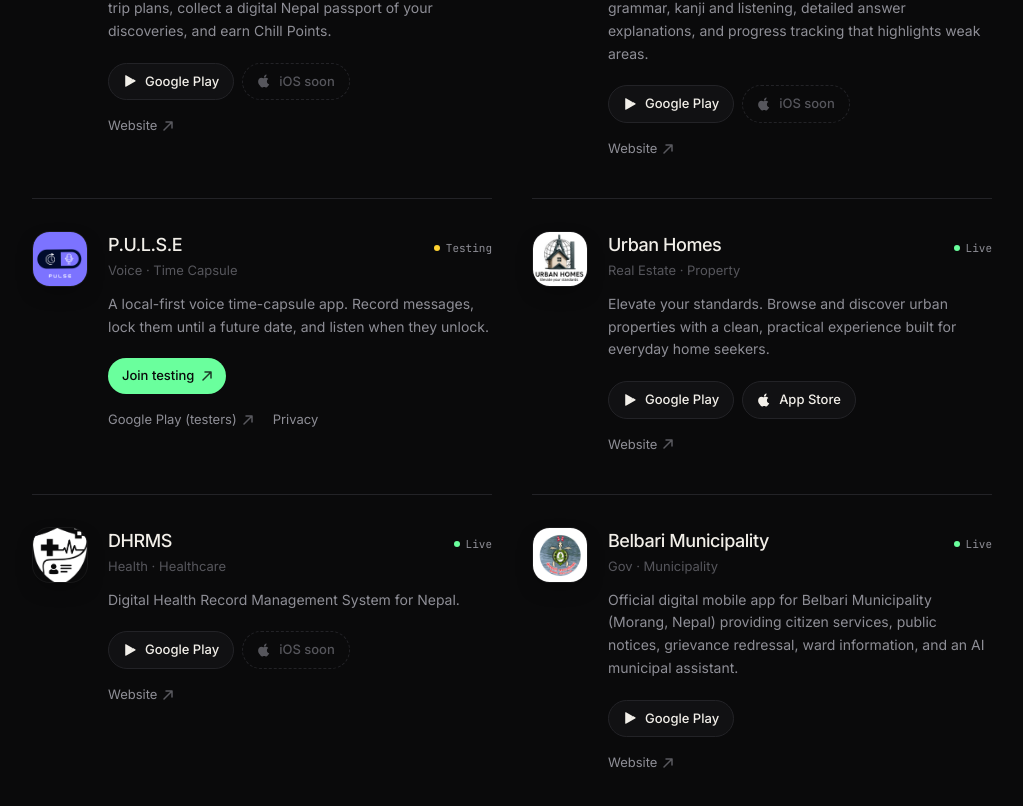
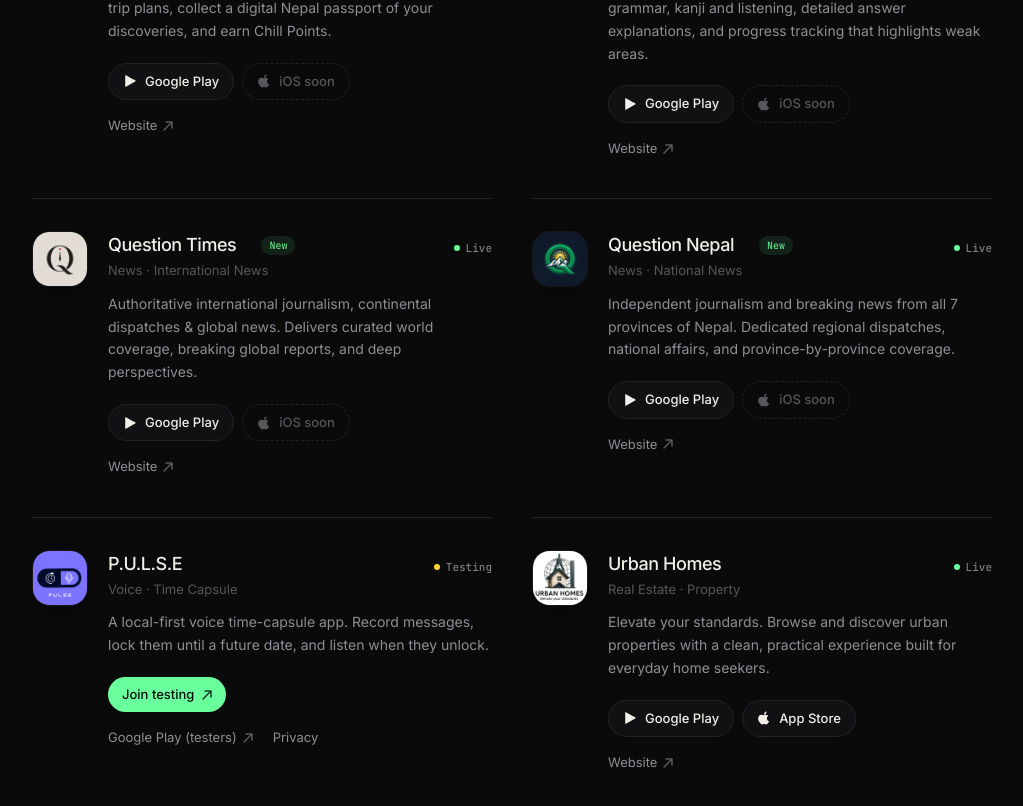
Before and after one commit to 4bhisheksharma/app-portfolio, a React (Vite) app: page / in a window 1280 px wide. Shown: the part 1004-1810 px from the top of the page, without its empty margins (128-1151 px from the left). Built offline with nearby package versions, Linux system fonts and the light colour scheme.

Commit message:
feat: add Question Times and Question Nepal news apps with newspaper icon and updated numbering

```diff
--- a/src/components/apps/AppIcon.tsx
+++ b/src/components/apps/AppIcon.tsx
@@ -173,6 +173,26 @@
         <circle cx="16" cy="12" r="3" fill="currentColor" />
       </>
     ),
+    newspaper: (
+      <>
+        <path
+          d="M4 22h16a2 2 0 0 0 2-2V4a2 2 0 0 0-2-2H8a2 2 0 0 0-2 2v16a2 2 0 0 1-2 2Zm0 0a2 2 0 0 1-2-2v-9c0-1.1.9-2 2-2h2"
+          stroke="currentColor"
+          strokeWidth="2"
+          strokeLinecap="round"
+          strokeLinejoin="round"
+          fill="none"
+        />
+        <path
+          d="M18 14h-8m8-4h-8m8 8h-4"
+          stroke="currentColor"
+          strokeWidth="2"
+          strokeLinecap="round"
+          strokeLinejoin="round"
+          fill="none"
+        />
+      </>
+    ),
   }
 
   return (
--- a/src/data/apps.ts
+++ b/src/data/apps.ts
@@ -66,8 +66,40 @@
     iosComingSoon: true,
   },
   {
+    id: 'question-times',
+    number: '05',
+    tag: 'News',
+    category: 'International News',
+    name: 'Question Times',
+    description:
+      'Authoritative international journalism, continental dispatches & global news. Delivers curated world coverage, breaking global reports, and deep perspectives.',
+    icon: 'newspaper',
+    status: 'live',
+    isNew: true,
+    iconImage: '/apps/question-times.png',
+    playStoreUrl: 'https://play.google.com/store/apps/details?id=com.illuminati.questiontimes.app',
+    websiteUrl: 'https://www.questiontimes.info/',
+    iosComingSoon: true,
+  },
+  {
+    id: 'question-nepal',
+    number: '06',
+    tag: 'News',
+    category: 'National News',
+    name: 'Question Nepal',
+    description:
+      'Independent journalism and breaking news from all 7 provinces of Nepal. Dedicated regional dispatches, national affairs, and province-by-province coverage.',
+    icon: 'newspaper',
+    status: 'live',
+    isNew: true,
+    iconImage: '/apps/question-nepal.png',
+    playStoreUrl: 'https://play.google.com/store/apps/details?id=com.illuminati.questionnepal.app',
+    websiteUrl: 'https://www.questionnepal.info/',
+    iosComingSoon: true,
+  },
+  {
     id: 'pulse',
-    number: '05',
+    number: '07',
     tag: 'Voice',
     category: 'Time Capsule',
     name: 'P.U.L.S.E',
@@ -82,7 +114,7 @@
   },
   {
     id: 'urban-homes',
-    number: '06',
+    number: '08',
     tag: 'Real Estate',
     category: 'Property',
     name: 'Urban Homes',
@@ -99,7 +131,7 @@
   },
   {
     id: 'dhrms',
-    number: '07',
+    number: '09',
     tag: 'Health',
     category: 'Healthcare',
     name: 'DHRMS',
@@ -115,7 +147,7 @@
   },
   {
     id: 'belbari-municipality',
-    number: '08',
+    number: '10',
     tag: 'Gov',
     category: 'Municipality',
     name: 'Belbari Municipality',
@@ -130,7 +162,7 @@
   },
   {
     id: 'sanskar-vastu-compass',
-    number: '09',
+    number: '11',
     tag: 'Vastu',
     category: 'Compass',
     name: 'Sanskar Vastu Compass',
@@ -146,7 +178,7 @@
   },
   {
     id: 'git-mosaic',
-    number: '10',
+    number: '12',
     tag: 'Widget',
     category: 'Home Screen Widget',
     name: 'Git Mosaic',
@@ -163,7 +195,7 @@
   },
   {
     id: 'find-the-imposter',
-    number: '11',
+    number: '13',
     tag: 'Party Game',
     category: 'Social Deduction',
     name: 'Find The Imposter',
@@ -178,7 +210,7 @@
   },
   {
     id: 'hisab-khata',
-    number: '12',
+    number: '14',
     tag: 'Finance',
     category: 'Business',
     name: 'Hisab Khata',
@@ -189,7 +221,7 @@
   },
   {
     id: 'digital-khata',
-    number: '13',
+    number: '15',
     tag: 'Ledger',
     category: 'Shop Management',
     name: 'Digital Khata',
--- a/src/types/app.ts
+++ b/src/types/app.ts
@@ -12,6 +12,7 @@
   | 'grid'
   | 'game'
   | 'toggle'
+  | 'newspaper'
 
 export interface App {
   id: string
```
Also changed, not shown: public/apps/question-nepal.png (added), public/apps/question-times.png (added).
